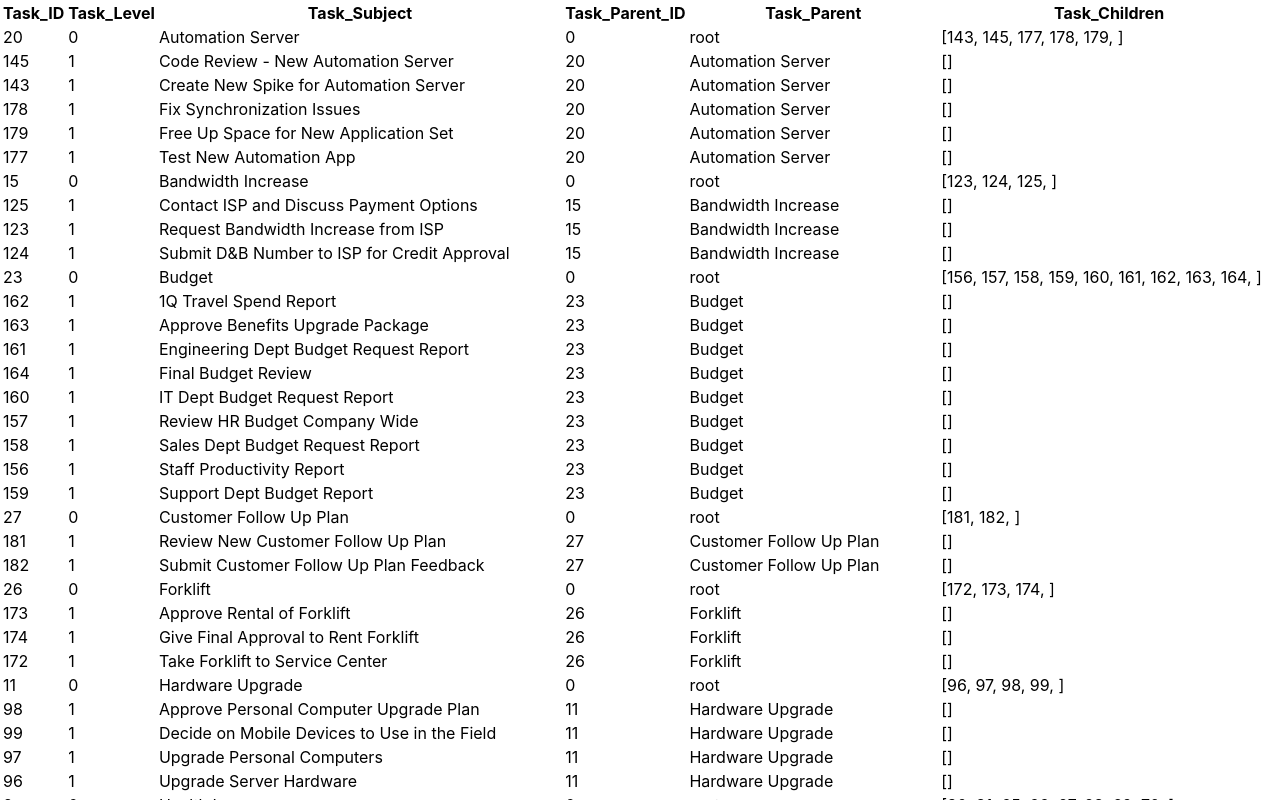
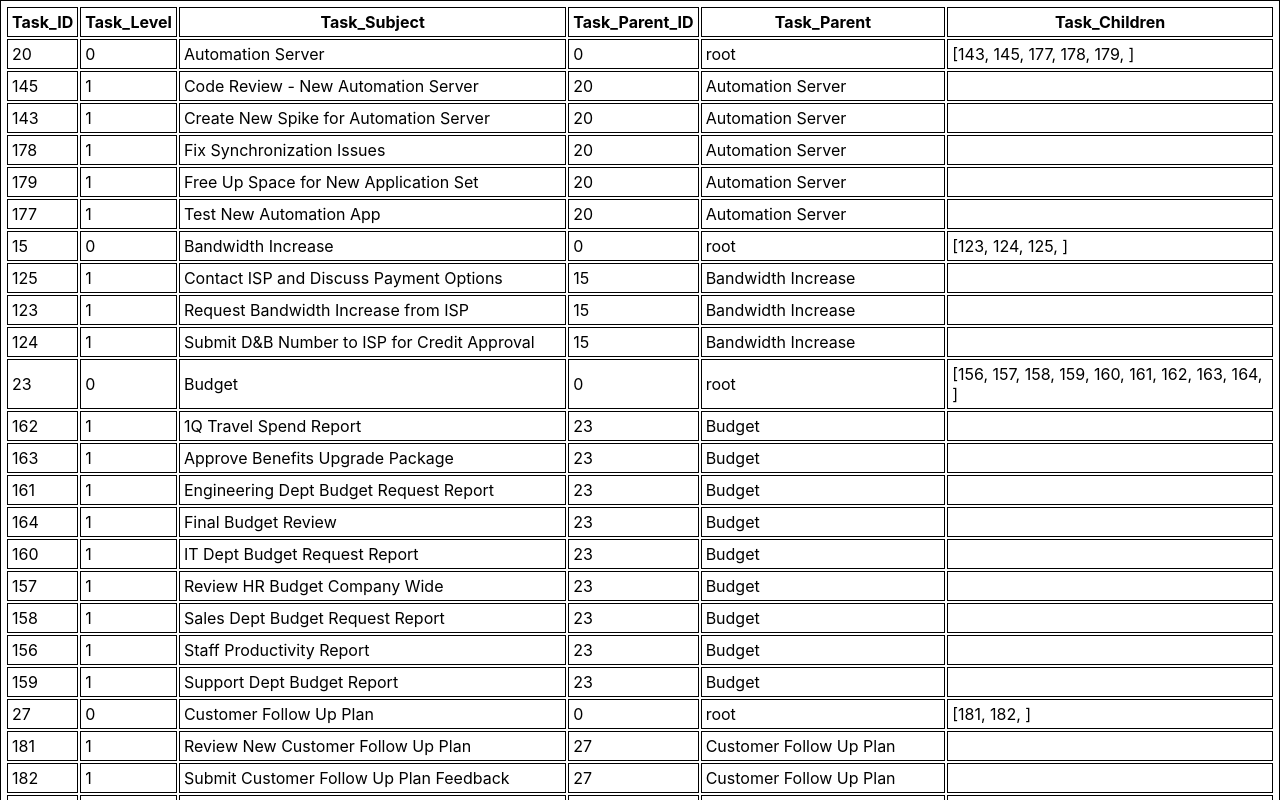
Before and after one commit to enif77/tree-view-demo, a React (Create React App) app: page / in a window 1280 px wide. Shown: the top 800 px of the page. Built offline with nearby package versions, Linux system fonts and the light colour scheme.

Commit message:
Task tree functions in a separate file. Data are comming from index.js.

```diff
--- a/src/App.js
+++ b/src/App.js
@@ -1,22 +1,18 @@
 import './App.css';
-
-// Get data. Should come from an API.
-import { employees, tasks } from './data.js';
-
-// Import controlls.
 import TreeView from './Components/TreeView';
 
 
-// This flag stops the linkTasks() function to be called twice.
-// I am not sure, why this is happening... A debugger related problem?
-var tasksLinked = false;
+function App(props) {
 
-function App() {
-  linkTasks(tasks);
+  console.log('begin App()')
+
+  const orderedTasksList = props.data;
 
   const data = {
-    store: buildOrderedTasksTree(tasks)
+    store: orderedTasksList
   };
+
+  console.log('end App()')
 
   return (
     <TreeView data={data} />
@@ -53,101 +49,4 @@ function App() {
 //   }),
 // };
 
-
-function linkTasks(tasks)
-{
-  if (tasksLinked) return;
-
-  console.log('begin linkTasks()')
-
-  tasks.forEach((task) => {
-
-    // Link a child task to its parent and a parent to its child.
-    tasks.forEach((parent) => {
-      if (task.Task_Parent_ID === parent.Task_ID) {
-
-        // Child to parent.
-        task.Task_Parent = parent;
-
-        // Parent to child.
-        if (!parent.Task_Children) {
-          parent.Task_Children = [];
-        }
-        parent.Task_Children.push(task);
-      }
-    });
-
-    // Link tasks to employees.
-    employees.forEach((employee) => {
-      if (task.Task_Assigned_Employee_ID === employee.ID) {
-        task.Task_Assigned_Employee = employee;
-      }
-    });
-
-  });
-
-  console.log('end linkTasks()')
-
-  tasksLinked = true;
-}
-
-
-function buildOrderedTasksTree(tasks)
-{
-  console.log('begin buildOrderedTasksTree()')
-
-  let orderedTasksTree = [];
-
-  const rooTaskList = [];
-  tasks.forEach((task) => {
-    if (!task.Task_Parent)
-    {
-      task.Task_Level = 0;
-
-      rooTaskList.push(task);
-    }
-  });
-
-  rooTaskList.sort(CompareTasks);
-
-  rooTaskList.forEach((task) => {
-    orderedTasksTree.push(task);
-
-    buildOrderedChildrenTree(task.Task_Children, orderedTasksTree);
-  });
-
-  console.log('end buildOrderedTasksTree()')
-
-  return orderedTasksTree;
-}
-
-
-function buildOrderedChildrenTree(children, tasksList)
-{
-  if (!children || children.length === 0)
-  {
-    return;
-  }
-
-  const childrenList = [];
-  children.forEach((child) => {
-    child.Task_Level = child.Task_Parent.Task_Level + 1;
-
-    childrenList.push(child);
-  });
-
-  childrenList.sort(CompareTasks);
-
-  childrenList.forEach((task) => {
-    tasksList.push(task);
-
-    buildOrderedChildrenTree(task.Task_Children, tasksList);
-  });
-}
-
-
-function CompareTasks(taskA, taskB) {
-  return taskA.Task_Subject.localeCompare(taskB.Task_Subject)
-}
-
 export default App;
--- a/src/Components/TreeView.css
+++ b/src/Components/TreeView.css
@@ -1 +1,7 @@
 /* CSS for the TreeView component. */
+
+table, th, td {
+    border: 1px solid black;
+    margin: 0px;
+    padding: 4px;
+}
--- a/src/Components/TreeViewItem.js
+++ b/src/Components/TreeViewItem.js
@@ -5,17 +5,19 @@ function TreeViewItem(props) {
     ? 'root'
     : task.Task_Parent.Task_Subject;
 
-  var childrenInfo = '[';
+  var childrenInfo = '';
 
   if (task.Task_Children)
   {
+    childrenInfo = '['
+
     task.Task_Children.forEach((child) => {
       childrenInfo += child.Task_ID;
       childrenInfo += ', ';
     });
+
+    childrenInfo += ']';
   }
-
-  childrenInfo += ']';
 
   return (
     <tr className="TreeViewItem">
--- /dev/null
+++ b/src/TasksList.js
@@ -0,0 +1,87 @@
+/* Tasks helper functions. */
+
+export function linkTasks(tasks, employees)
+{
+  tasks.forEach((task) => {
+
+    // Link a child task to its parent and a parent to its child.
+    tasks.forEach((parent) => {
+      if (task.Task_Parent_ID === parent.Task_ID) {
+
+        // Child to parent.
+        task.Task_Parent = parent;
+
+        // Parent to child.
+        if (!parent.Task_Children) {
+          parent.Task_Children = [];
+        }
+        parent.Task_Children.push(task);
+      }
+    });
+
+    // Link tasks to employees.
+    employees.forEach((employee) => {
+      if (task.Task_Assigned_Employee_ID === employee.ID) {
+        task.Task_Assigned_Employee = employee;
+      }
+    });
+
+  });
+
+  return tasks;
+}
+
+
+export function buildOrderedTasksTree(tasks)
+{
+  let orderedTasksTree = [];
+
+  const rooTaskList = [];
+  tasks.forEach((task) => {
+    if (!task.Task_Parent)
+    {
+      task.Task_Level = 0;
+
+      rooTaskList.push(task);
+    }
+  });
+
+  rooTaskList.sort(compareTasks);
+
+  rooTaskList.forEach((task) => {
+    orderedTasksTree.push(task);
+
+    buildOrderedChildrenTree(task.Task_Children, orderedTasksTree);
+  });
+
+  return orderedTasksTree;
+}
+
+
+function buildOrderedChildrenTree(children, tasksList)
+{
+  if (!children || children.length === 0)
+  {
+    return;
+  }
+
+  const childrenList = [];
+  children.forEach((child) => {
+    child.Task_Level = child.Task_Parent.Task_Level + 1;
+
+    childrenList.push(child);
+  });
+
+  childrenList.sort(compareTasks);
+
+  childrenList.forEach((task) => {
+    tasksList.push(task);
+
+    buildOrderedChildrenTree(task.Task_Children, tasksList);
+  });
+}
+
+
+function compareTasks(taskA, taskB) {
+  return taskA.Task_Subject.localeCompare(taskB.Task_Subject)
+}
--- a/src/index.js
+++ b/src/index.js
@@ -3,9 +3,16 @@ import ReactDOM from 'react-dom/client';
 import './index.css';
 import App from './App';
 
+// Get data. Should come from an API.
+import { employees, tasks } from './data.js';
+
+// Tasks tree manipulation functions.
+import { linkTasks, buildOrderedTasksTree } from './TasksList';
+
+
 const root = ReactDOM.createRoot(document.getElementById('root'));
 root.render(
   <React.StrictMode>
-    <App />
+    <App data={buildOrderedTasksTree(linkTasks(tasks, employees))} />
   </React.StrictMode>
 );
```
